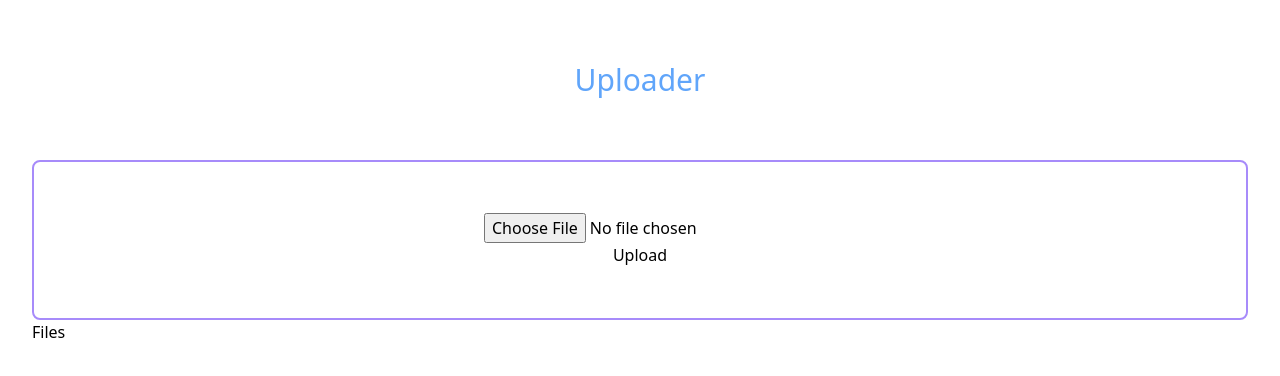
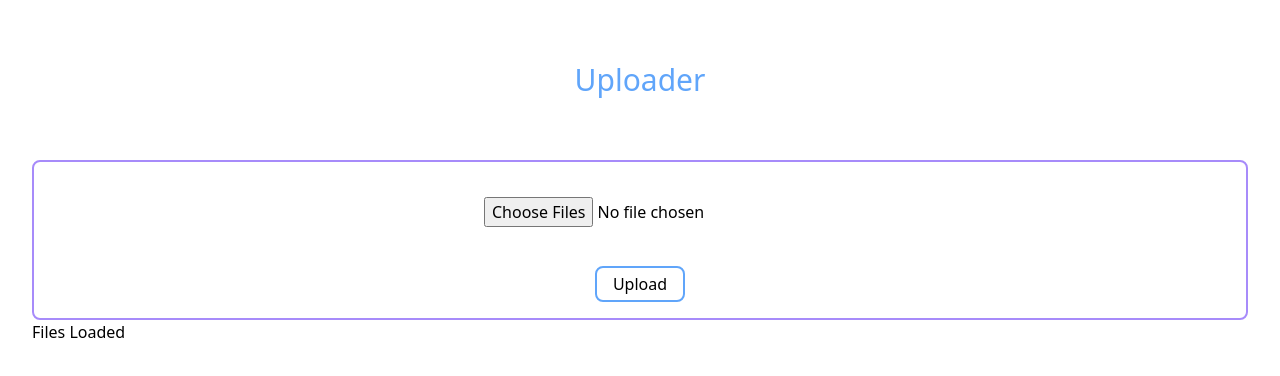
Before and after one commit to wainola/uploader, a Next.js app: page / in a window 1280 px wide. Shown: the top 376 px of the page. Built offline with nearby package versions, Linux system fonts and the light colour scheme.

Commit message:
Listening and loading files. Happy path

```diff
--- a/pages/index.js
+++ b/pages/index.js
@@ -1,7 +1,65 @@
-import Head from 'next/head';
-import styles from '../styles/Home.module.css';
+import React, { useReducer } from 'react';
+
+const reducer = (state, action) => {
+  switch (action.type) {
+    case 'LOADING':
+      const { payload: currentProgress } = action;
+      return {
+        ...state,
+        progress: currentProgress,
+      };
+    case 'FIRST_LOADING':
+      const { payload: size } = action;
+      return {
+        ...state,
+        size,
+      };
+    default:
+      break;
+  }
+};
 
 export default function Home() {
+  const initState = {
+    progress: 0,
+  };
+
+  const [state, dispatcher] = useReducer(reducer, initState);
+
+  const handleChange = (evt) => {
+    const {
+      target: { files },
+    } = evt;
+    console.log(files);
+
+    dispatcher({ type: 'FIRST_LOADING', payload: files[0].size });
+
+    const reader = new FileReader();
+
+    reader.addEventListener('progress', (e) => {
+      console.log(`${e.type} - ${e.loaded}`);
+      dispatcher({
+        type: 'LOADING',
+        payload: parseInt(e.loaded, 10),
+      });
+    });
+    reader.addEventListener('loadend', (e) => {
+      console.log(`${e.type} - ${e.loaded}`);
+    });
+
+    reader.addEventListener('load', (e) => {
+      console.log(`${e.type} - ${e.loaded}`);
+    });
+
+    for (let i = 0; i < files.length; i++) {
+      reader.readAsText(files[i]);
+    }
+  };
+
+  const handleSubmit = (evt) => {
+    evt.preventDefault();
+  };
+
   return (
     <div className="flex flex-col h-screen ml-8 mr-8">
       <div className="h-screen">
@@ -12,18 +70,32 @@ export default function Home() {
         <div className="flex flex-col h-1/5 w-full border-2 p-4 rounded-lg border-purple-400">
           <div className="flex flex-col h-full">
             <form
+              onSubmit={handleSubmit}
               action=""
               className="flex flex-col justify-center items-center h-full"
             >
-              <input type="file" />
-              <button>Upload</button>
+              <div className="flex flex-row w-full h-3/5 justify-center items-center">
+                <input
+                  type="file"
+                  onChange={handleChange}
+                  multiple="multiple"
+                />
+              </div>
+              <div className="flex flex-row w-full h-3/6 justify-center items-end">
+                <button
+                  type="submit"
+                  className="border-2 pl-4 pr-4 pt-1 pb-1 rounded-lg border-blue-400"
+                >
+                  Upload
+                </button>
+              </div>
             </form>
           </div>
         </div>
 
         <div>
           <div>
-            <h2>Files</h2>
+            <h2>Files Loaded</h2>
           </div>
         </div>
       </div>
```
